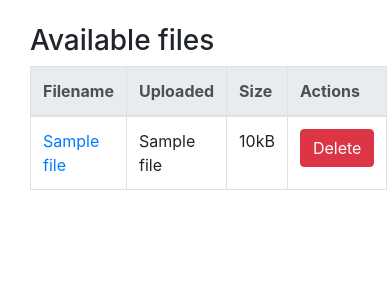
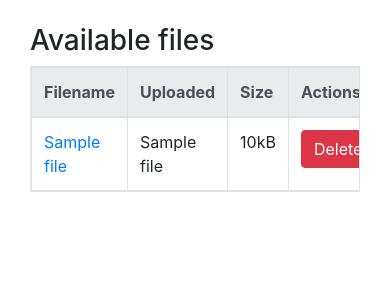
Before and after one commit to mvforell/python-fileserver, a Flask app: template app/templates/list.html in a window 390 px wide. Shown: the top 300 px of the page. Run offline with Flask 2, Linux system fonts and the light colour scheme; the template is opened without the code that fills it: most values are stand-ins (such as "Sample title", 1, 10 or a date in 2020); some libraries are stand-ins or nearby versions.

Commit message:
make tables responsive (i. e. horizontally scrollable)

```diff
--- a/app/templates/list.html
+++ b/app/templates/list.html
@@ -5,7 +5,7 @@
         <h3>Available files</h3>
 
         {% if file_list|length > 0 %}
-            <table class="table table-bordered">
+            <table class="table table-bordered table-responsive">
                 <thead class="thead-light">
                     <tr>
                         <th>Filename</th>
--- a/app/templates/log_entries.html
+++ b/app/templates/log_entries.html
@@ -5,7 +5,7 @@
 		<h3>Log entries</h3>
 
 		{% if log_entries|length > 0 %}
-            <table class="table table-bordered">
+            <table class="table table-bordered table-responsive">
                 <thead class="thead-light">
                     <tr>
                         <th>Timestamp</th>
```
